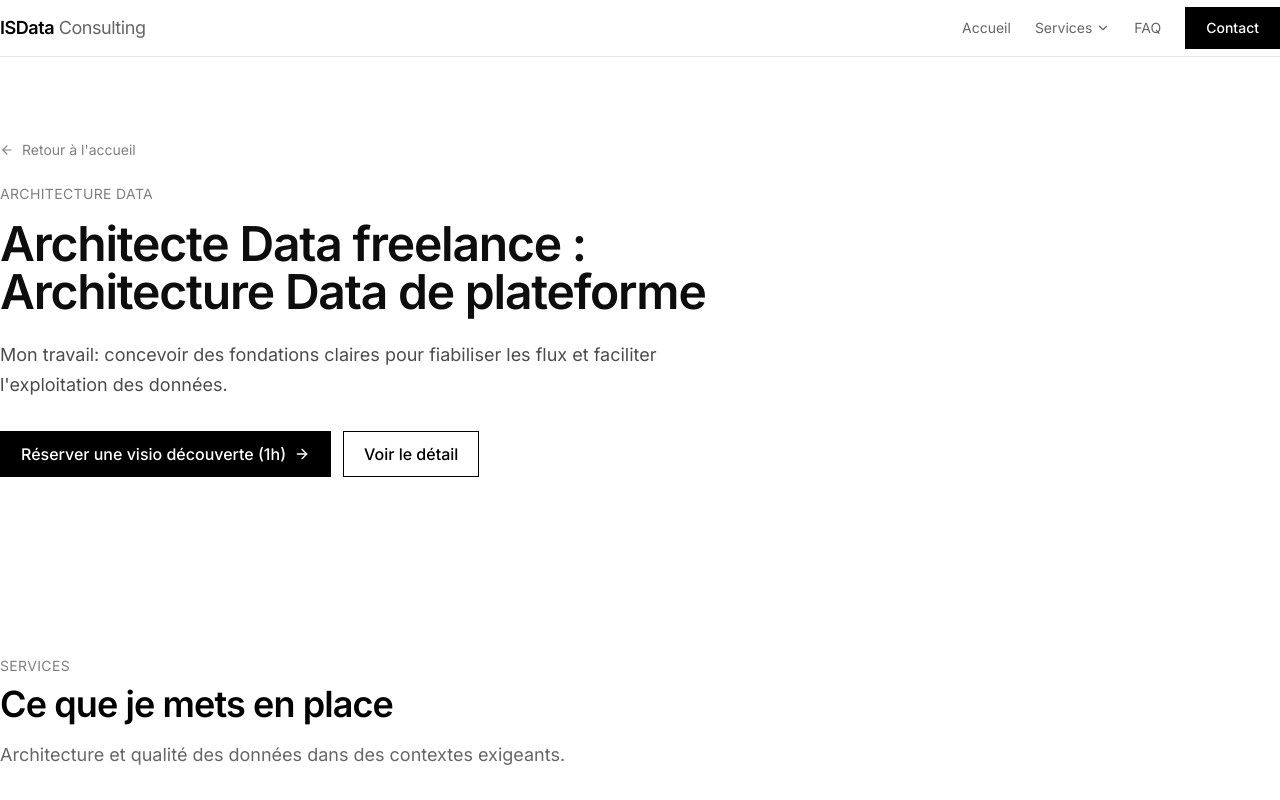
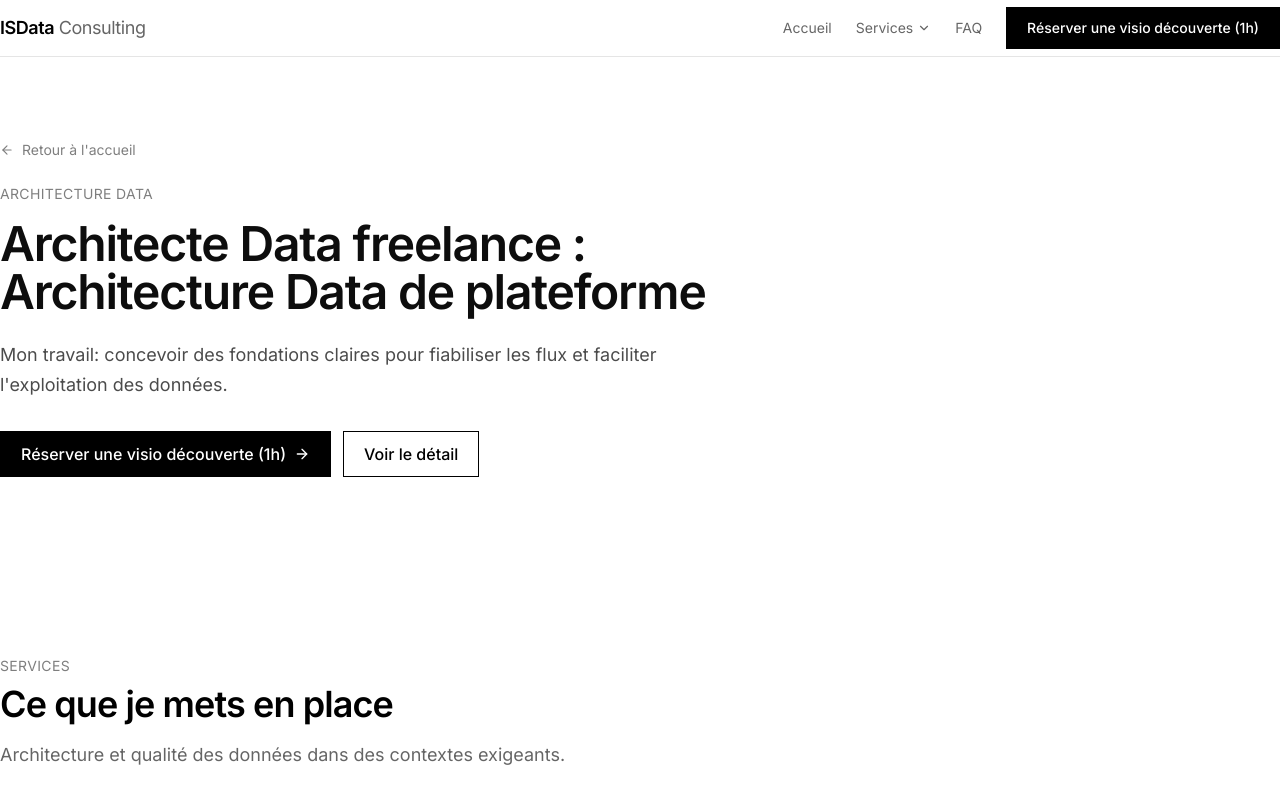
Before and after one commit to ngsanogo/isdataconsulting.com, a React (Vite) app: page /services/architecture-data in a window 1280 px wide. Shown: the top 800 px of the page. Built offline with nearby package versions, Linux system fonts and the light colour scheme.

Commit message:
content: standardize primary CTA labels across site

```diff
--- a/src/components/ContactSection.tsx
+++ b/src/components/ContactSection.tsx
@@ -42,7 +42,7 @@ export default function ContactSection() {
                 className="flex items-center justify-center sm:justify-start gap-3 px-6 py-3 bg-white dark:bg-black text-black dark:text-white font-medium hover:opacity-90 transition-opacity w-full sm:w-auto order-1"
               >
                 <Mail size={18} />
-                M'envoyer un email
+                Réserver une visio découverte (1h)
                 <ArrowRight size={16} className="hidden sm:inline" />
               </a>
 
--- a/src/components/Header.tsx
+++ b/src/components/Header.tsx
@@ -95,7 +95,7 @@ export default function Header() {
               FAQ
             </Link>
             <Link to="/#contact" className="btn-primary text-sm">
-              Contact
+              Réserver une visio découverte (1h)
             </Link>
           </div>
 
@@ -157,7 +157,7 @@ export default function Header() {
                 className="btn-primary text-center mt-2"
                 onClick={() => setIsOpen(false)}
               >
-                Contact
+                Réserver une visio découverte (1h)
               </Link>
             </div>
           </div>
--- a/src/components/StickyCTA.tsx
+++ b/src/components/StickyCTA.tsx
@@ -56,7 +56,7 @@ export default function StickyCTA() {
               className="inline-flex items-center gap-2 px-4 py-2 bg-white dark:bg-black text-black dark:text-white text-sm font-medium hover:opacity-90 transition-opacity"
               onClick={() => setIsVisible(false)}
             >
-              Me contacter
+              Réserver une visio découverte (1h)
               <ArrowRight size={14} />
             </a>
 
```
Also changed, not shown: 1 other file (tests, documents, lock files or other folders).
